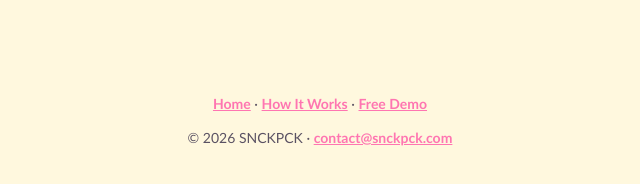
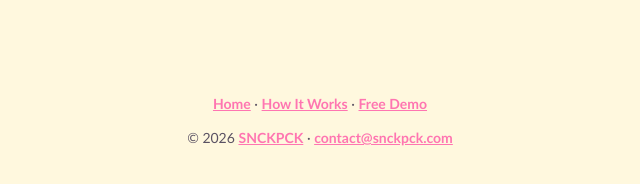
Before and after one commit to plantpalboy/bloop-maker, an Electron app: page landing/faq.html in a window 1280 px wide. Shown: the part 5617-5801 px from the top of the page, 320-960 px from the left. Drawn offline with Linux system fonts and the light colour scheme.

Commit message:
Footer: link SNCKPCK to snckpck.com on all pages
Co-Authored-By: Claude Opus 4.8 <noreply@anthropic.com>

```diff
--- a/landing/faq.html
+++ b/landing/faq.html
@@ -150,7 +150,7 @@
 
   <footer>
     <p style="margin:0 0 10px"><a href="./">Home</a> · <a href="./how-it-works.html">How It Works</a> · <a href="./app/">Free Demo</a></p>
-    © <span id="year"></span> SNCKPCK · <a href="mailto:contact@snckpck.com">contact@snckpck.com</a>
+    © <span id="year"></span> <a href="https://snckpck.com" target="_blank" rel="noopener">SNCKPCK</a> · <a href="mailto:contact@snckpck.com">contact@snckpck.com</a>
   </footer>
   <script>document.getElementById('year').textContent = new Date().getFullYear();</script>
 </body>
```
Also changed, not shown: landing/how-it-works.html (+1 -1 lines), landing/index.html (+1 -1 lines).
